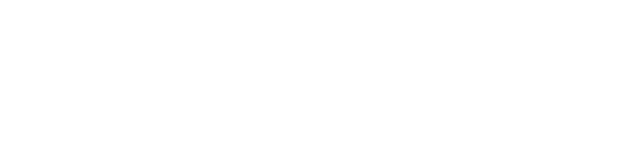
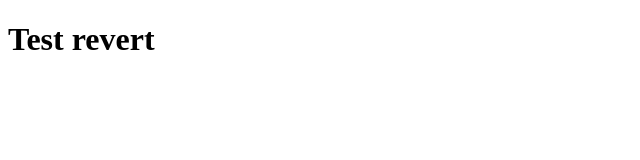
Before and after one commit to kamiquiroz/ReviewJs, a plain HTML site: page index.html in a window 1280 px wide. Shown: the whole page, without its empty margins (0-640 px from the left). Drawn offline with Linux system fonts and the light colour scheme.

Commit message:
test revert

```diff
--- a/index.html
+++ b/index.html
@@ -9,6 +9,7 @@
 
 </head>
 <body>
+    <h1>Test revert</h1>
 
 </body>
 </html>
```
